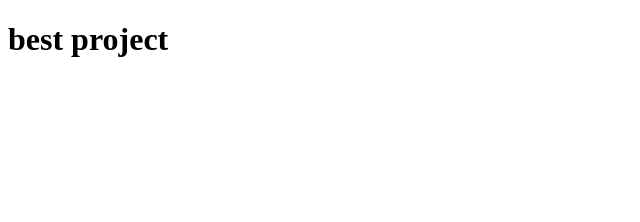
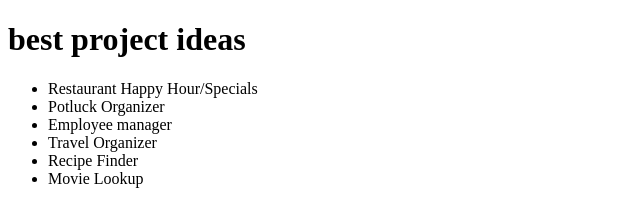
Before and after one commit to reactionaryzebra/Git-Practice, a website: page index.html in a window 1280 px wide. Shown: the whole page, without its empty margins (0-640 px from the left). Drawn offline with Linux system fonts and the light colour scheme.

Commit message:
add list of ideas

```diff
--- a/index.html
+++ b/index.html
@@ -4,6 +4,14 @@
     <title>Document</title>
   </head>
   <body>
-    <h1>best project</h1>
+    <h1>best project ideas</h1>
+    <ul>
+      <li>Restaurant Happy Hour/Specials</li>
+      <li>Potluck Organizer</li>
+      <li>Employee manager</li>
+      <li>Travel Organizer</li>
+      <li>Recipe Finder</li>
+      <li>Movie Lookup</li>
+    </ul>
   </body>
 </html>
```
